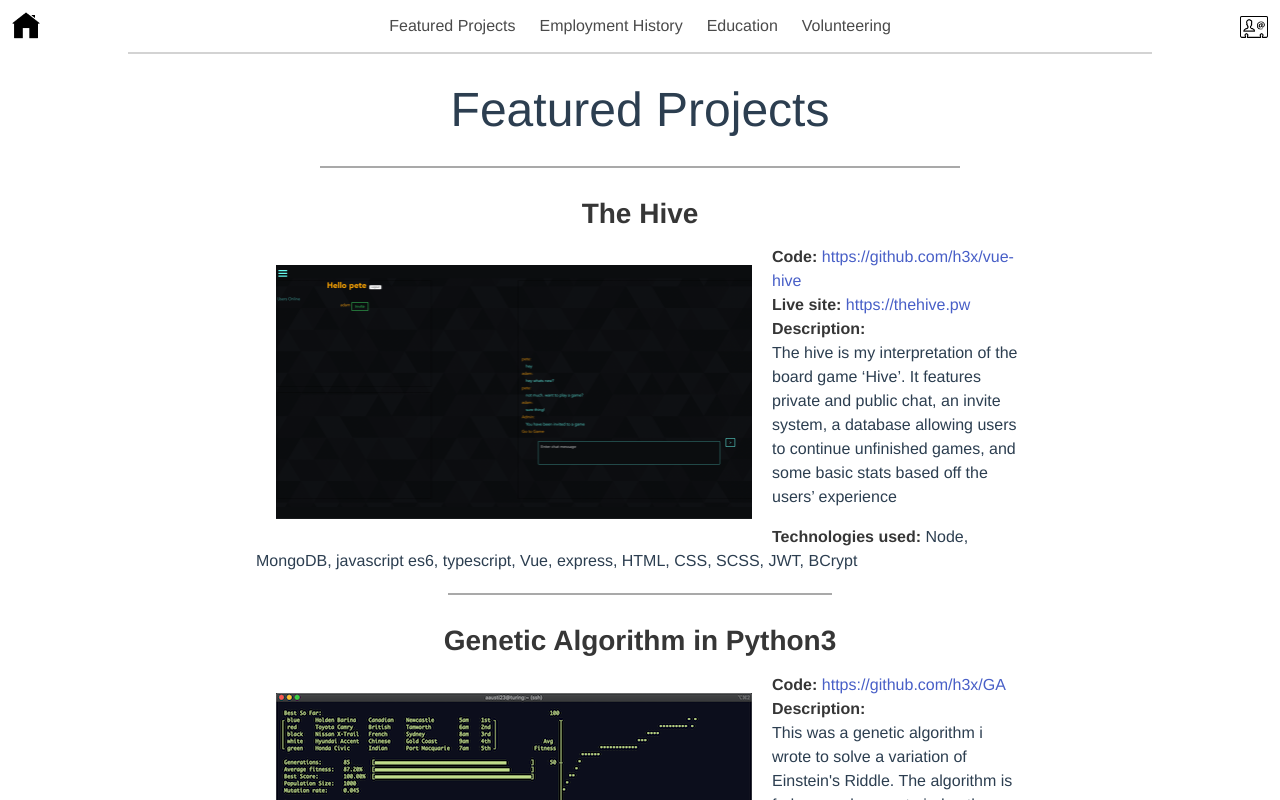
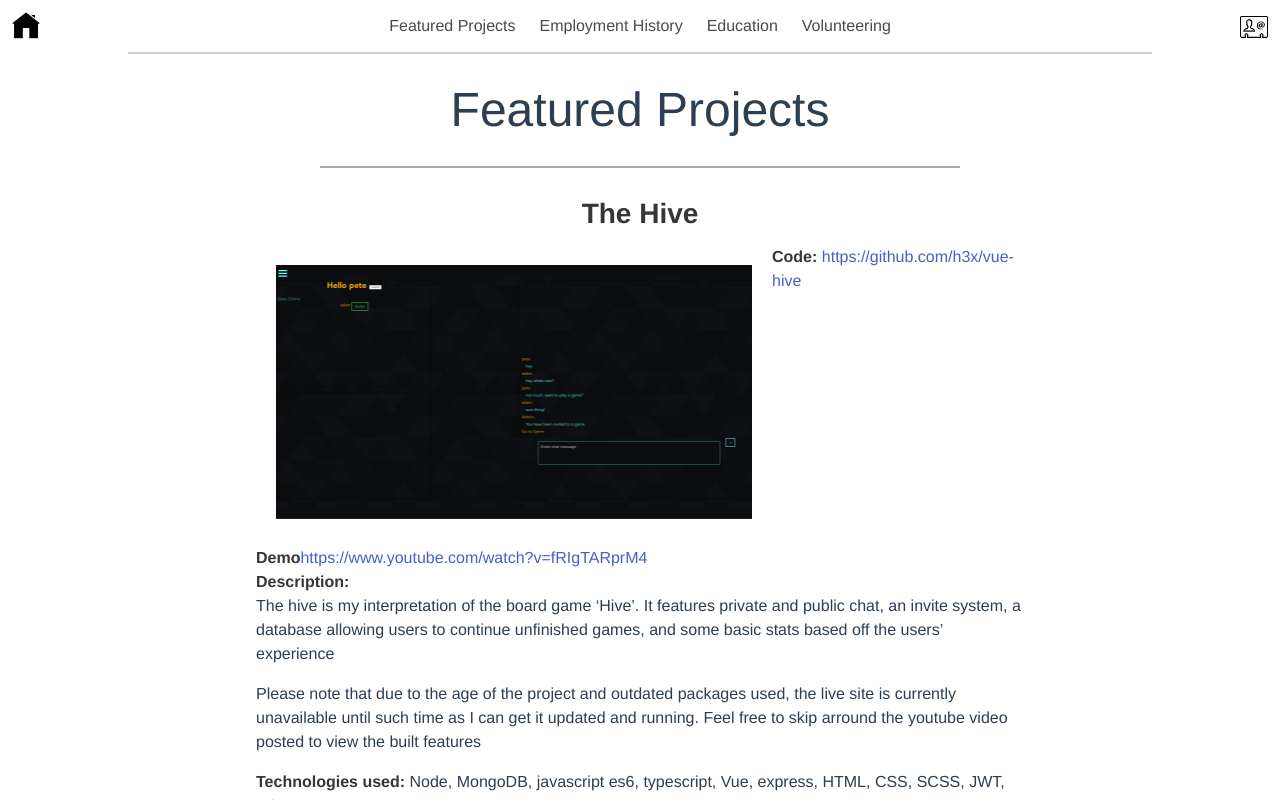
Before and after one commit to h3x/portfolio, a Vue app: page /projects in a window 1280 px wide. Shown: the top 800 px of the page. Built offline with nearby package versions, Linux system fonts and the light colour scheme.

Commit message:
Updated hive project with video demo

```diff
--- a/src/views/Projects.vue
+++ b/src/views/Projects.vue
@@ -10,8 +10,17 @@
                 <img src="../assets/hive-preview.png">
                 </a>
                 <div><strong>Code:</strong> <a href="https://github.com/h3x/vue-hive" target="_blank">https://github.com/h3x/vue-hive</a><br />
-                <strong>Live site:</strong><a href="https://thehive.pw" target="_blank"> https://thehive.pw </a><br/>
-                <strong>Description:</strong> <p>The hive is my interpretation of the board game ‘Hive’. It features private and public chat, an invite system, a database allowing users to continue unfinished games, and some basic stats based off the users’ experience </p>
+                <!-- <strong>Live site:</strong><a href="https://thehive.pw" target="_blank"> https://thehive.pw </a><br/> -->
+                <strong>Demo</strong><a href="https://www.youtube.com/watch?v=fRIgTARprM4" target="_blank">https://www.youtube.com/watch?v=fRIgTARprM4</a><br />
+                <strong>Description:</strong>
+                <p>
+                  The hive is my interpretation of the board game ‘Hive’. It features private and public chat, an invite system,
+                  a database allowing users to continue unfinished games, and some basic stats based off the users’ experience
+                </p>
+                <p>
+                  Please note that due to the age of the project and outdated packages used, the live site is currently unavailable until such time as I can get it updated and running. Feel
+                  free to skip arround the youtube video posted to view the built features
+                </p>
                 <strong>Technologies used:</strong> Node, MongoDB, javascript es6, typescript, Vue, express, HTML, CSS, SCSS, JWT, BCrypt
                 </div>
             </div>
```
